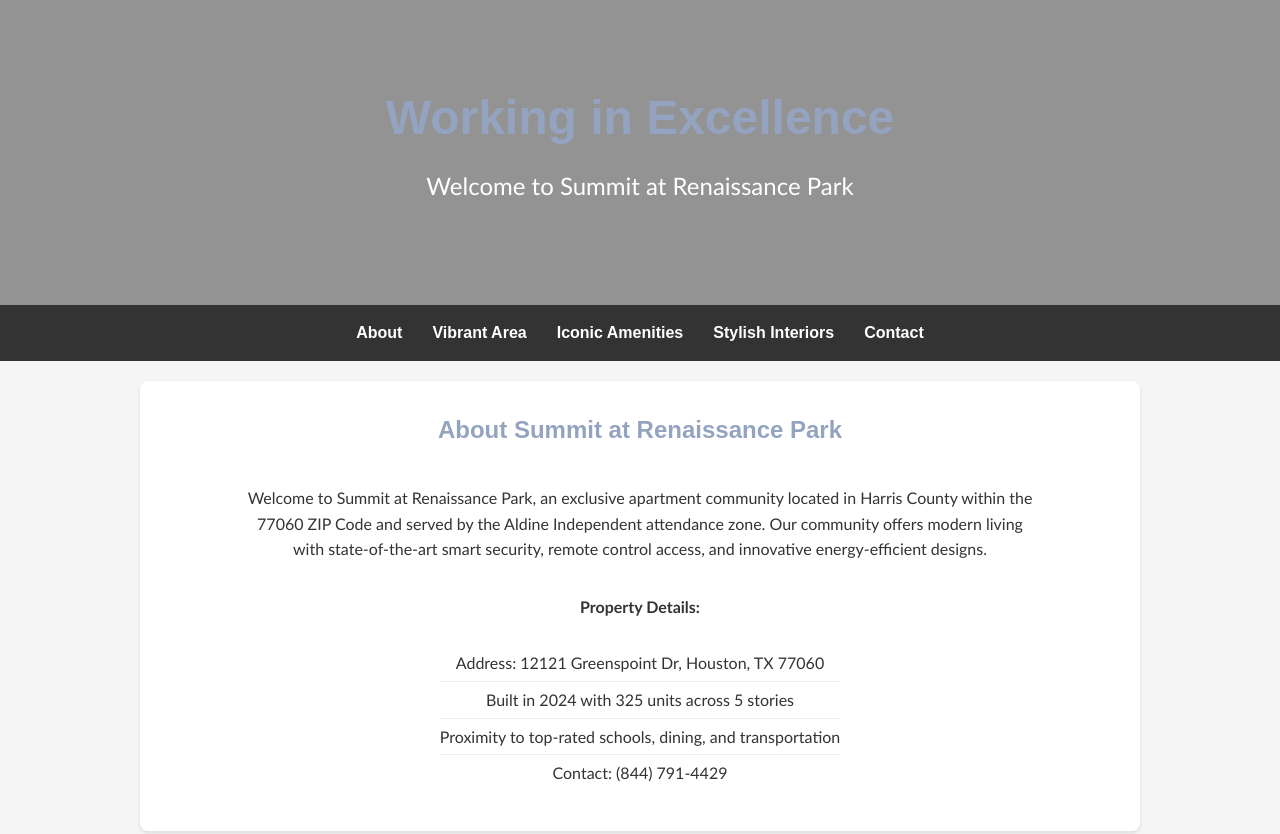
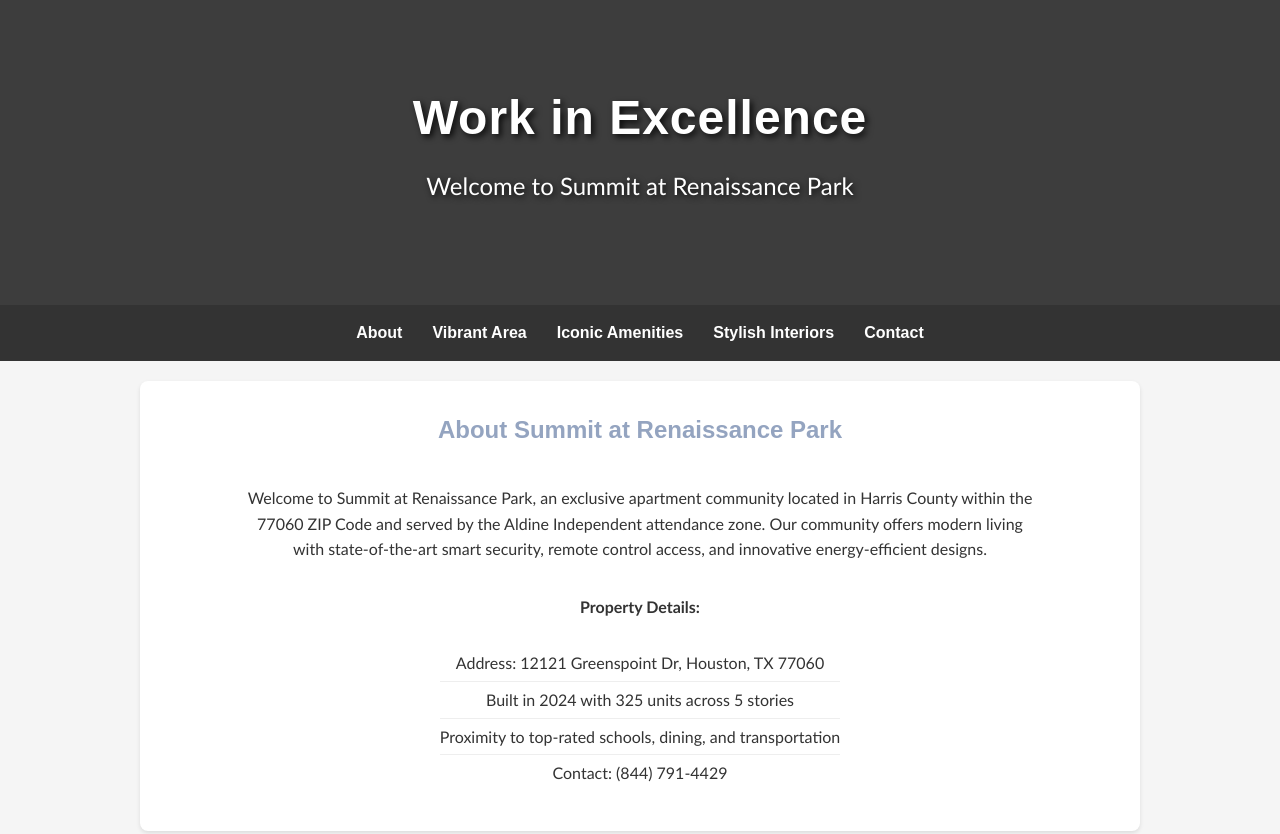
Before and after one commit to ssmanji89/slmgt-sarp-workatsarp, a plain HTML site: page index.html in a window 1280 px wide. Shown: the top 834 px of the page. Drawn offline with Linux system fonts and the light colour scheme.

Commit message:
Update index.html

```diff
--- a/index.html
+++ b/index.html
@@ -39,7 +39,7 @@
       content: "";
       position: absolute;
       top: 0; left: 0; right: 0; bottom: 0;
-      background: rgba(0, 0, 0, 0.4);
+      background: rgba(0, 0, 0, 0.75);
     }
     header > * {
       position: relative;
@@ -49,13 +49,16 @@
     header h1 {
       font-family: var(--heading-font);
       font-weight: bold;
-      color: var(--primary-color-1);
+      color: #fff;
       margin: 0 0 10px;
       font-size: clamp(30px, 5vw, 48px);
+      letter-spacing: 1px;
+      text-shadow: 3px 3px 6px rgba(0, 0, 0, 0.8);
     }
     header p {
       margin: 0 0 20px;
       font-size: clamp(16px, 3vw, 24px);
+      text-shadow: 2px 2px 6px rgba(0, 0, 0, 0.8);
     }
     nav {
       background: #333;
@@ -161,7 +164,7 @@
 </head>
 <body>
   <header>
-    <h1>Working in Excellence</h1>
+    <h1>Work in Excellence</h1>
     <p>Welcome to Summit at Renaissance Park</p>
   </header>
   <nav>
```
